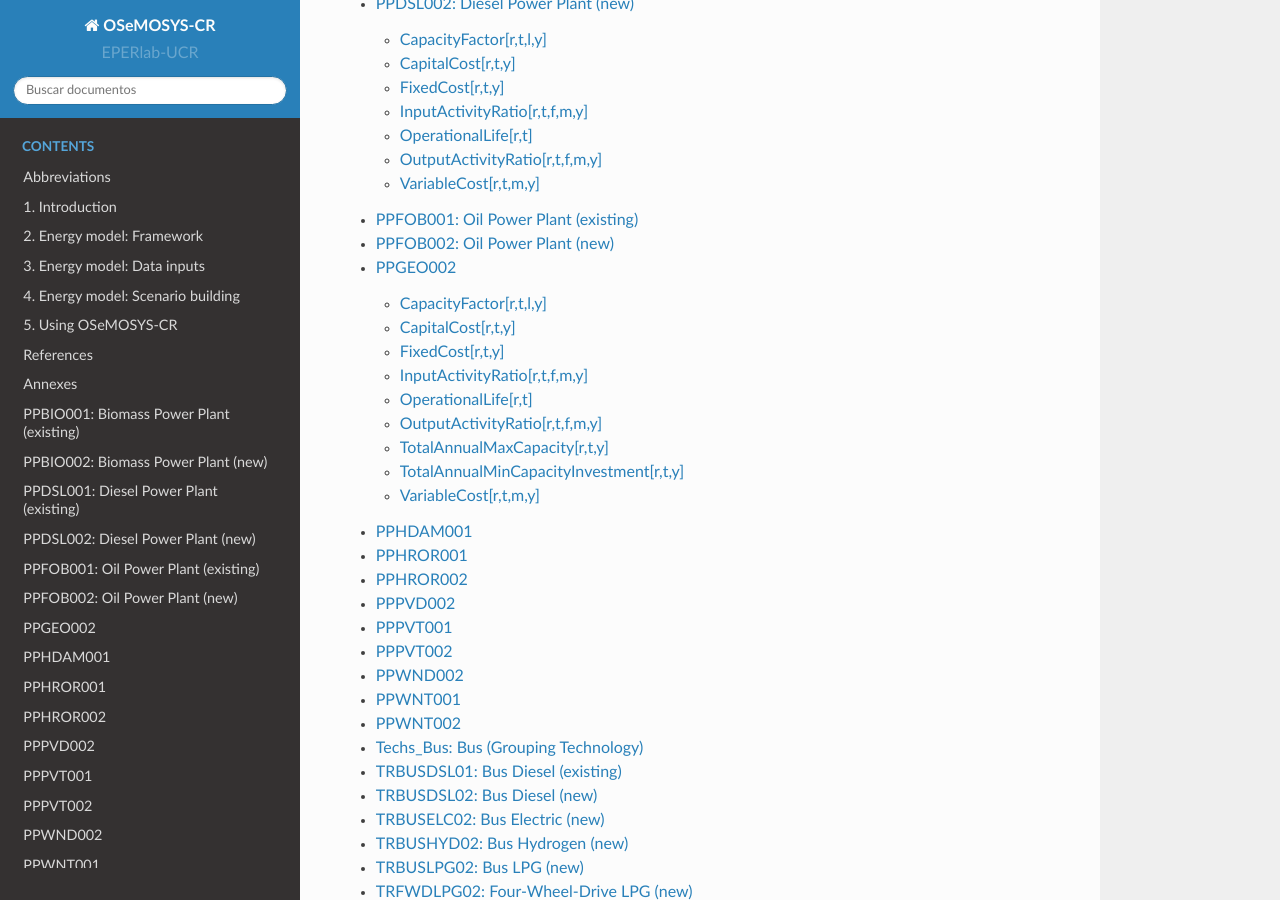
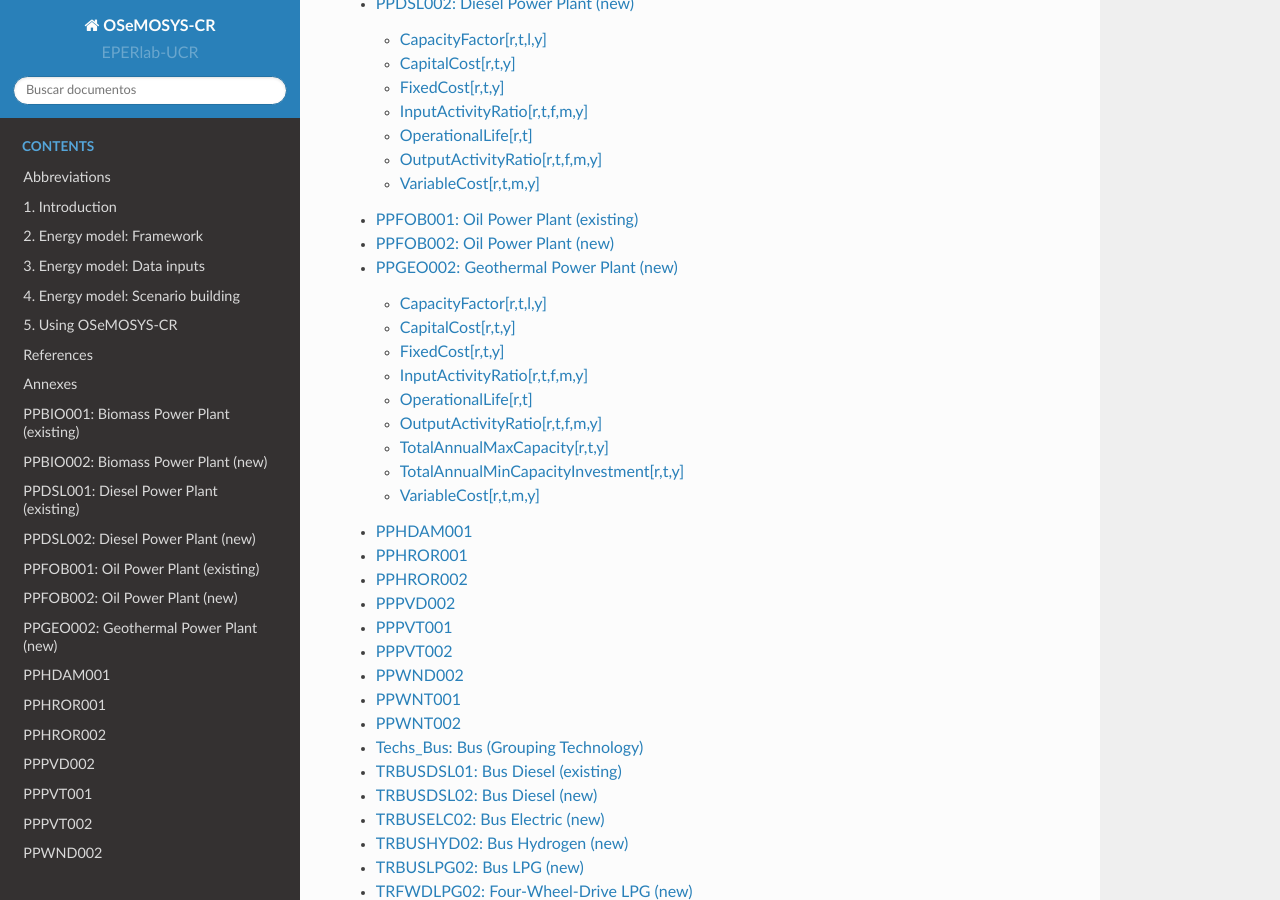
Before and after one commit to EPERLab/OSeMOSYS-CR, a Sphinx documentation site: the page built from docs/index.rst, in a window 1280 px wide and 900 px high, scrolled down 1560 px. Built offline with Sphinx 7.4.7 and the Read the Docs theme 2.0.0, drawn with Linux system fonts in a browser that asks for light colours; formulas are drawn with MathJax 3.

Commit message:
Update 10_PPGEO002.rst

```diff
--- a/docs/fichas/10_PPGEO002.rst
+++ b/docs/fichas/10_PPGEO002.rst
@@ -1,4 +1,4 @@
-PPGEO002
+PPGEO002: Geothermal Power Plant (new)
 =====================================
 
 +-------------------------------------------------+-------+--------------+--------------+--------------+--------------+
```
